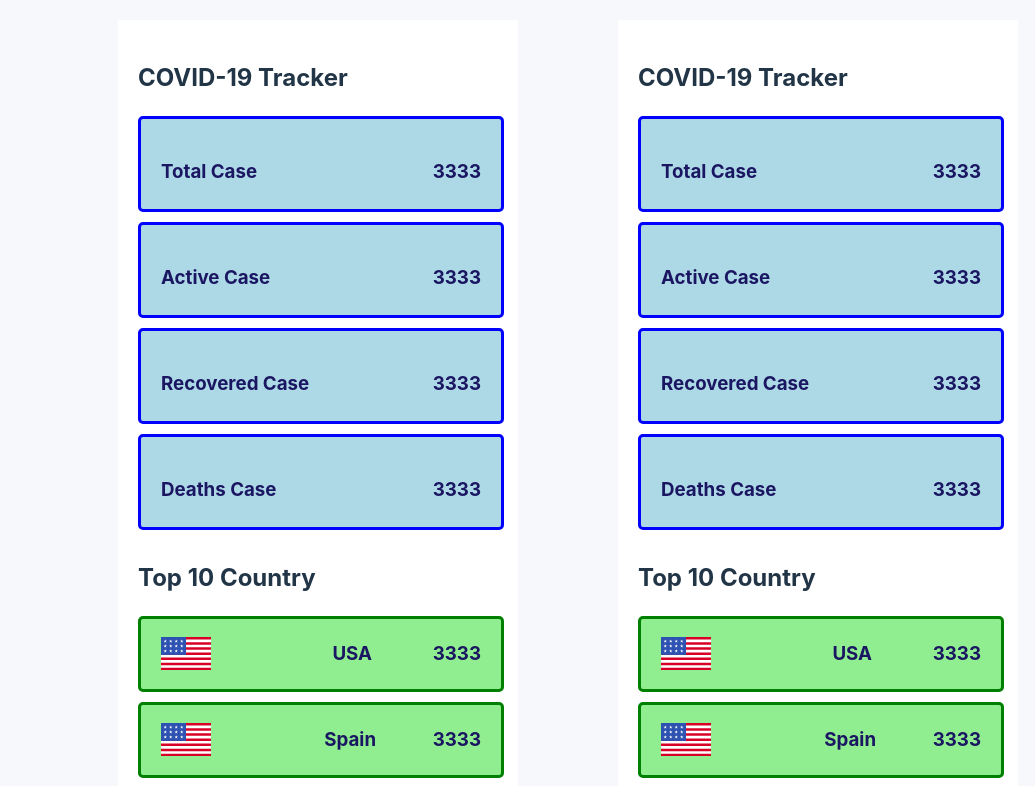
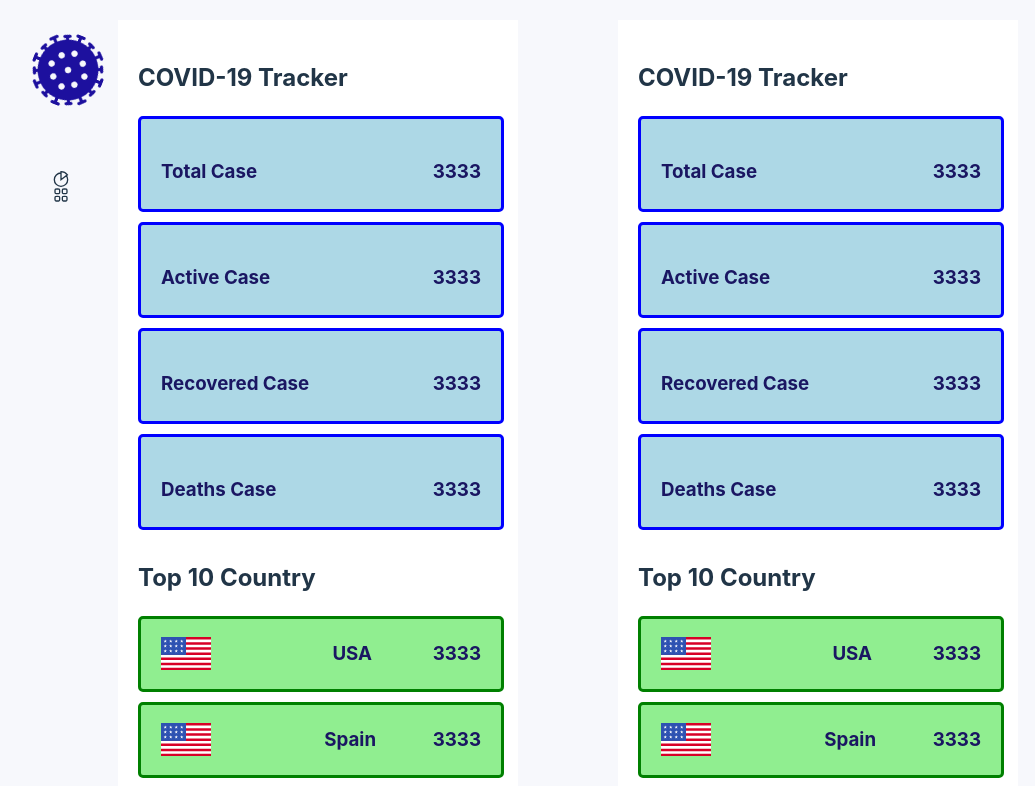
Before and after one commit to Sarii4/COVID-tracker, a React (Vite) app: page / in a window 1280 px wide. Shown: the top 786 px of the page, without its empty margins (2-1037 px from the left). Built offline with nearby package versions, Linux system fonts and the light colour scheme.

Commit message:
edition due to conflict with file's name

```diff
--- a/src/App.jsx
+++ b/src/App.jsx
@@ -1,7 +1,7 @@
 import { useState } from 'react'
 import DataBar from './components/common/aside/DataBar'
 import TopTen from './components/common/aside/TopTen'
-import SideBar from './Components/common/sidebar/Sidebar'
+import SideBar from './Components/common/sidebar/SideBar'
 import './App.css'
 
 function App() {
@@ -10,6 +10,7 @@ function App() {
   return (
     <>
       <nav>
+        <SideBar/>
       </nav>
 
       <aside>
```
